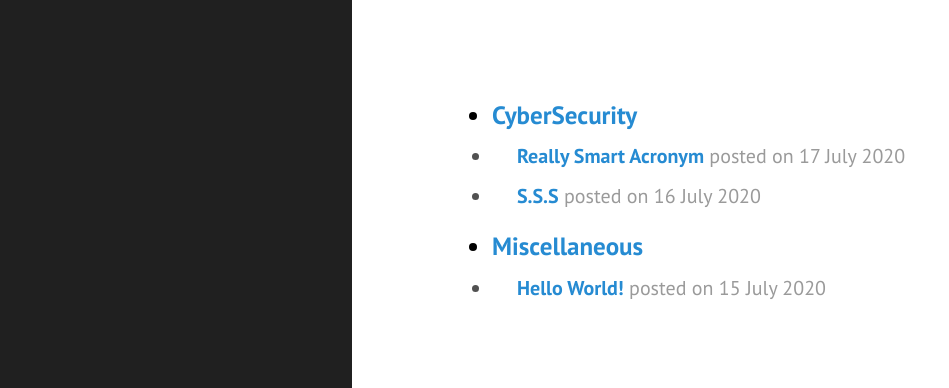
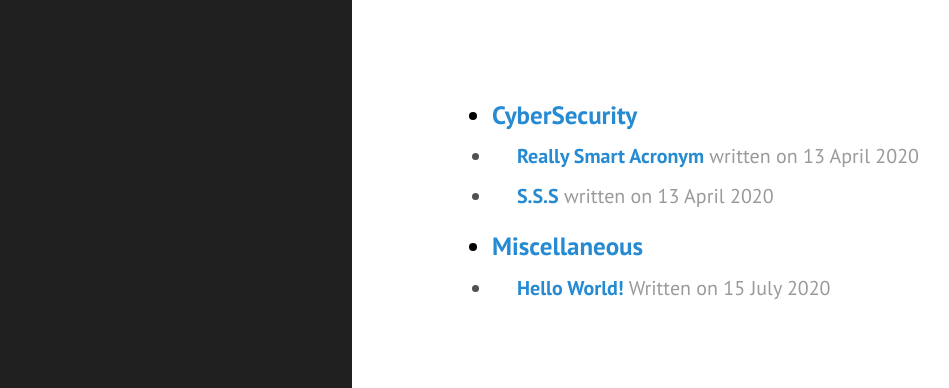
Before and after one commit to mayuridev/myblog, a Jekyll site: the page allposts.html, which Jekyll copies as it is, in a window 1280 px wide. Shown: the top 388 px of the page, without its empty margins (8-957 px from the left). Built offline with Jekyll 4.4.1, drawn with Linux system fonts in a browser that asks for light colours.

Commit message:
fixed dates

```diff
--- a/allposts.html
+++ b/allposts.html
@@ -60,13 +60,13 @@
 
     <div id="cybersec">
         <h3><li style="color:black;"><span class="post-date"><b><a href="/cybersec.html">CyberSecurity</a></b></span></li></h3>
-        <li style="text-indent: 25px"><span class="post-date"><b><a href="/2020/07/17/Really-Smart-Acronym/">Really Smart Acronym</a></b> posted on 17 July 2020</span></li>
-        <li style="text-indent: 25px"><span class="post-date"><b><a href="/2020/07/16/SSS/">S.S.S</a></b> posted on 16 July 2020</span></li>
+        <li style="text-indent: 25px"><span class="post-date"><b><a href="/2020/04/13/Really-Smart-Acronym/">Really Smart Acronym</a></b> written on 13 April 2020</span></li>
+        <li style="text-indent: 25px"><span class="post-date"><b><a href="/2020/04/13/SSS/">S.S.S</a></b> written on 13 April 2020</span></li>
     </div>
 
     <div id="misc">
         <h3><li style="color:black;"><span class="post-date"><b><a href="/misc.html">Miscellaneous</a></b></span></li></h3>
-        <li style="text-indent: 25px"><span class="post-date"><b><a href="/2020/07/15/Hello-World!/">Hello World!</a></b> posted on 15 July 2020</span></li>
+        <li style="text-indent: 25px"><span class="post-date"><b><a href="/2020/07/15/Hello-World!/">Hello World!</a></b> Written on 15 July 2020</span></li>
 
     </div>
 
```
